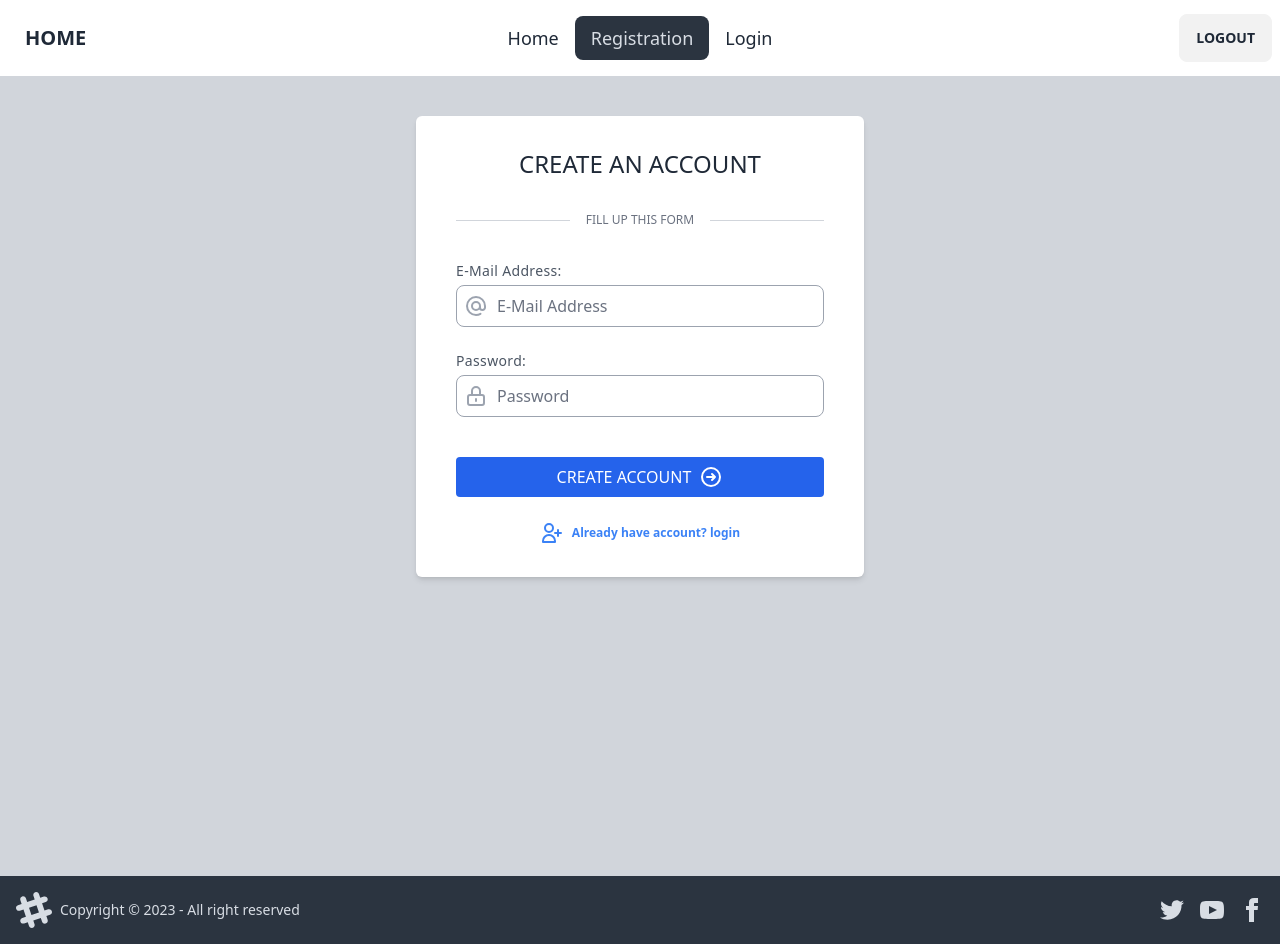
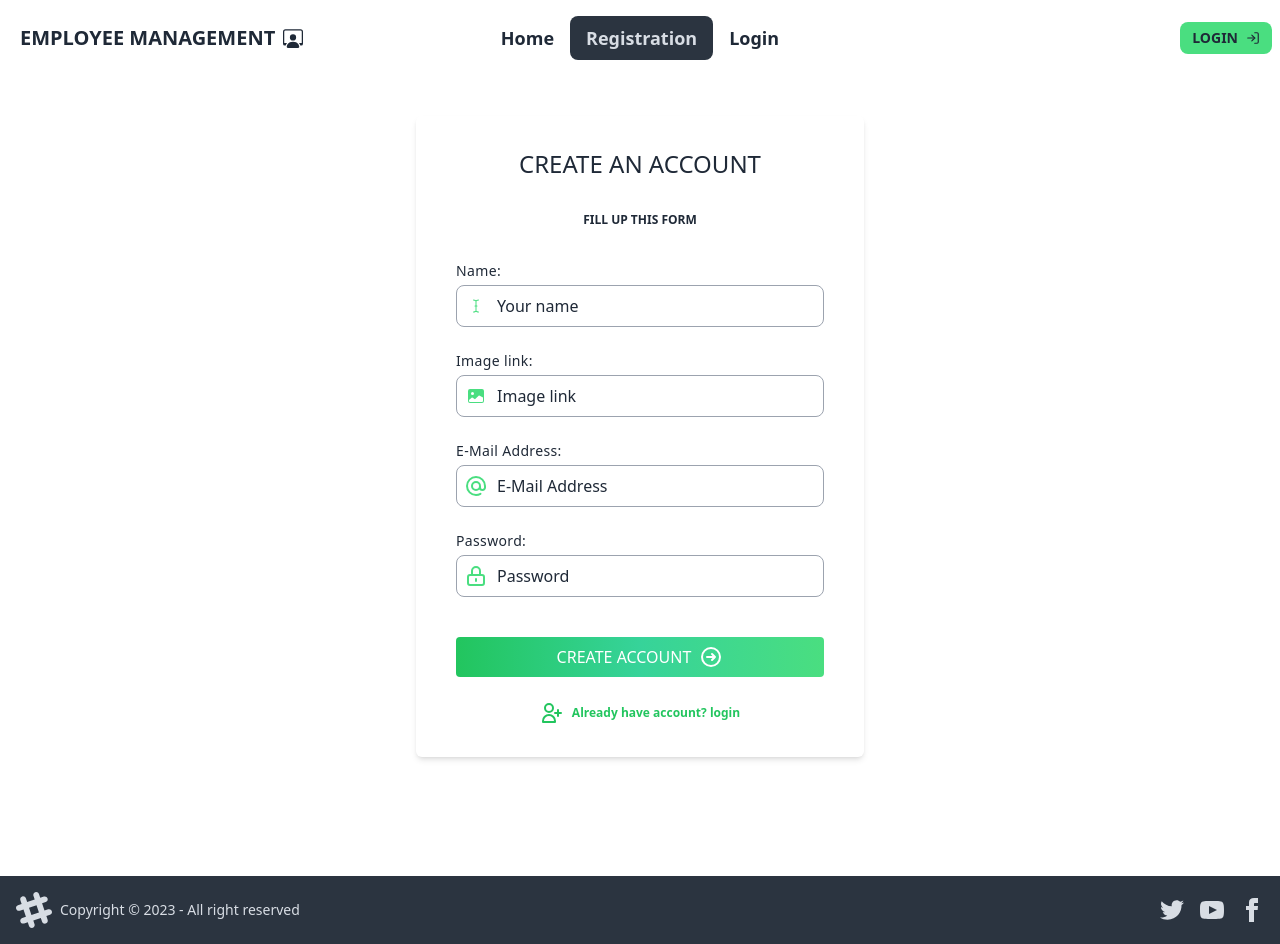
Before and after one commit to sadmanryanriad/Assignment-12-client-ph, a React (Vite) app: page /registration in a window 1280 px wide. Built offline with nearby package versions, Linux system fonts and the light colour scheme; no server answers.

Commit message:
basic login system completed

```diff
--- a/package.json
+++ b/package.json
@@ -10,11 +10,13 @@
     "preview": "vite preview"
   },
   "dependencies": {
+    "firebase": "^10.7.0",
     "localforage": "^1.10.0",
     "match-sorter": "^6.3.1",
     "react": "^18.2.0",
     "react-dom": "^18.2.0",
-    "react-icons": "^4.11.0",
+    "react-hot-toast": "^2.4.1",
+    "react-icons": "^4.12.0",
     "react-router-dom": "^6.16.0",
     "sort-by": "^1.2.0"
   },
--- a/src/Layout/Root.jsx
+++ b/src/Layout/Root.jsx
@@ -1,6 +1,7 @@
-import { Outlet } from 'react-router-dom';
-import Navbar from '../shared/Navbar';
-import Footer from '../shared/Footer';
+import { Outlet } from "react-router-dom";
+import Navbar from "../shared/Navbar";
+import Footer from "../shared/Footer";
+import { Toaster } from "react-hot-toast";
 
 const Root = () => {
   return (
@@ -8,6 +9,7 @@ const Root = () => {
       <Navbar></Navbar>
       <Outlet></Outlet>
       <Footer></Footer>
+      <Toaster position="top-right" reverseOrder={false} />
     </div>
   );
 };
--- a/src/Pages/login/Login.jsx
+++ b/src/Pages/login/Login.jsx
@@ -1,55 +1,62 @@
-import { FaFacebook, FaGoogle } from 'react-icons/fa';
-import { Link } from 'react-router-dom';
+import { useContext } from "react";
+import toast from "react-hot-toast";
+import { Link, useNavigate } from "react-router-dom";
+import { AuthContext } from "../../provider/AuthProvider";
+import SocialLogin from "./SocialLogin";
 
-const handleButton = ()=>{
-    console.log("button clicked");
-}
+const Login = () => {
+  const navigate = useNavigate("/");
+  const { login } = useContext(AuthContext);
 
-const handleSubmit = e =>{
+  const handleLogin = (e) => {
     e.preventDefault();
     const email = e.target.email.value;
     const password = e.target.password.value;
-    console.log(email, password);
-}
+    if (
+      !/^(?=.*[A-Z])(?=.*[!@#$%^&*()_+{}[\]:;<>,.?/~\\-]).{6,}$/.test(password)
+    ) {
+      toast.error(
+        "Password must have 6 character, a capital and a special character."
+      );
+      return;
+    }
 
-const Login = () => {
+    login(email, password)
+      .then(() => {
+        toast.success("log in successful");
+        navigate("/");
+        window.location.reload();
+      })
+      .catch((error) => {
+        toast.error(error.message);
+      });
+  };
 
   return (
-    <div className="min-h-screen flex flex-col items-center justify-top bg-gray-300 md:pt-10">
-      <div className="flex flex-col bg-white shadow-md px-4 sm:px-6 md:px-8 lg:px-10 py-8 rounded-md w-full max-w-md">
+    <div className="min-h-screen flex flex-col items-center justify-top md:pt-10">
+      <div className="flex flex-col dark:bg-slate-500 dark:text-gray-800 shadow-md px-4 sm:px-6 md:px-8 lg:px-10 py-8 rounded-md w-full max-w-md">
         <div className="font-medium self-center text-xl sm:text-2xl uppercase text-gray-800">
           Login To Your Account
         </div>
-        <button onClick={handleButton} className="relative mt-6 border rounded-md py-2 text-sm text-gray-800 bg-gray-100 hover:bg-gray-200">
-          <span className="absolute left-0 top-0 flex items-center justify-center h-full w-10 text-2xl">
-            <FaGoogle></FaGoogle>
-          </span>
-          <span>Login with Google</span>
-        </button>
-        <button onClick={handleButton} className="relative mt-6 border rounded-md py-2 text-sm text-gray-800 bg-gray-100 hover:bg-gray-200">
-          <span className="absolute left-0 top-0 flex items-center justify-center h-full w-10 text-2xl">
-            <FaFacebook></FaFacebook>
-          </span>
-          <span>Login with Facebook</span>
-        </button>
-        <div className="relative mt-10 h-px bg-gray-300">
+        <SocialLogin></SocialLogin>
+        <div className="relative mt-10 h-px ">
           <div className="absolute left-0 top-0 flex justify-center w-full -mt-2">
-            <span className="bg-white px-4 text-xs text-gray-500 uppercase">
+            <span className=" px-4 text-xs text-gray-800 uppercase font-semibold">
               Or Login With Email
             </span>
           </div>
         </div>
         <div className="mt-10">
-          <form onSubmit={handleSubmit}>
+          <form onSubmit={handleLogin}>
             <div className="flex flex-col mb-6">
               <label
                 type="email"
-                className="mb-1 text-xs sm:text-sm tracking-wide text-gray-600"
+                className="mb-1 text-xs sm:text-sm tracking-wide text-gray-800"
               >
                 E-Mail Address:
               </label>
               <div className="relative">
-                <div className="inline-flex items-center justify-center absolute left-0 top-0 h-full w-10 text-gray-400">
+                <div className="inline-flex items-center justify-center absolute left-0 top-0 h-full w-10 text-green-400">
                   <svg
                     className="h-6 w-6"
                     fill="none"
@@ -68,7 +75,7 @@ const Login = () => {
                   type="email"
                   name="email"
                   required
-                  className="text-sm sm:text-base placeholder-gray-500 pl-10 pr-4 rounded-lg border border-gray-400 w-full py-2 focus:outline-none focus:border-blue-400"
+                  className="text-sm sm:text-base placeholder-gray-800 pl-10 pr-4 rounded-lg border border-gray-400 w-full py-2 focus:outline-none focus:border-green-400 dark:bg-slate-400 "
                   placeholder="E-Mail Address"
                 />
               </div>
@@ -76,12 +83,12 @@ const Login = () => {
             <div className="flex flex-col mb-6">
               <label
                 type="password"
-                className="mb-1 text-xs sm:text-sm tracking-wide text-gray-600"
+                className="mb-1 text-xs sm:text-sm tracking-wide text-gray-800"
               >
                 Password:
               </label>
               <div className="relative">
-                <div className="inline-flex items-center justify-center absolute left-0 top-0 h-full w-10 text-gray-400">
+                <div className="inline-flex items-center justify-center absolute left-0 top-0 h-full w-10 text-green-400">
                   <span>
                     <svg
                       className="h-6 w-6"
@@ -102,7 +109,7 @@ const Login = () => {
                   type="password"
                   name="password"
                   required
-                  className="text-sm sm:text-base placeholder-gray-500 pl-10 pr-4 rounded-lg border border-gray-400 w-full py-2 focus:outline-none focus:border-blue-400"
+                  className="text-sm sm:text-base placeholder-gray-800 pl-10 pr-4 rounded-lg border border-gray-400 w-full py-2 focus:outline-none focus:border-green-400 dark:bg-slate-400 "
                   placeholder="Password"
                 />
               </div>
@@ -112,7 +119,7 @@ const Login = () => {
               <div className="flex ml-auto">
                 <a
                   href="#"
-                  className="inline-flex text-xs sm:text-sm text-blue-500 hover:text-blue-700"
+                  className="inline-flex text-xs sm:text-sm text-green-500 hover:text-green-700"
                 >
                   Forgot Your Password?
                 </a>
@@ -122,7 +129,7 @@ const Login = () => {
             <div className="flex w-full">
               <button
                 type="submit"
-                className="flex items-center justify-center focus:outline-none text-white text-sm sm:text-base bg-blue-600 hover:bg-blue-700 rounded py-2 w-full transition duration-150 ease-in"
+                className="flex items-center justify-center focus:outline-none text-white text-sm sm:text-base bg-green-600 hover:bg-green-700 rounded py-2 w-full transition duration-150 ease-in"
               >
                 <span className="mr-2 uppercase">Login</span>
                 <span>
@@ -144,8 +151,8 @@ const Login = () => {
         </div>
         <div className="flex justify-center items-center mt-6">
           <Link
-            to={'/registration'}
-            className="inline-flex items-center font-bold text-blue-500 hover:text-blue-700 text-xs text-center"
+            to={"/registration"}
+            className="inline-flex items-center font-bold text-green-500 hover:text-green-700 text-xs text-center"
           >
             <span>
               <svg
--- /dev/null
+++ b/src/Pages/login/SocialLogin.jsx
@@ -0,0 +1,38 @@
+import { useContext } from "react";
+import { FaGoogle } from "react-icons/fa";
+import toast from "react-hot-toast";
+import { useNavigate } from "react-router-dom";
+import { AuthContext } from "../../provider/AuthProvider";
+
+const SocialLogin = () => {
+  const { googleLogin } = useContext(AuthContext);
+
+  const navigate = useNavigate();
+
+  const handleButton = () => {
+    googleLogin()
+      .then(() => {
+        toast.success("logged in successfully");
+        navigate("/");
+        window.location.reload();
+      })
+      .catch((error) => {
+        toast.success(error.message);
+        console.log(error.message);
+      });
+  };
+
+  return (
+    <button
+      onClick={handleButton}
+      className="relative mt-6 border rounded-md py-2 text-sm text-gray-800 bg-gray-100 dark:bg-slate-400 dark:text-gray-800 dark:hover:bg-slate-200 hover:bg-gray-200"
+    >
+      <span className="absolute left-0 top-0 flex items-center justify-center h-full w-10 text-2xl">
+        <FaGoogle></FaGoogle>
+      </span>
+      <span>Login with Google</span>
+    </button>
+  );
+};
+
+export default SocialLogin;
--- a/src/Pages/registration/Registration.jsx
+++ b/src/Pages/registration/Registration.jsx
@@ -1,39 +1,105 @@
-import { Link } from 'react-router-dom';
+import { useContext } from "react";
+import { Link, useNavigate } from "react-router-dom";
+import { BsCursorText, BsImageFill } from "react-icons/bs";
+import { AuthContext } from "../../provider/AuthProvider";
+import toast from "react-hot-toast";
 
 const Registration = () => {
-
+  const { createUser, handleUpdateProfile } = useContext(AuthContext);
+  const navigate = useNavigate();
 
   const handleSubmit = (e) => {
     e.preventDefault();
+    const name = e.target.name.value;
+    const image = e.target.image.value;
     const email = e.target.email.value;
     const password = e.target.password.value;
-    console.log(email, password);
+    if (
+      !/^(?=.*[A-Z])(?=.*[!@#$%^&*()_+{}[\]:;<>,.?/~\\-]).{6,}$/.test(password)
+    ) {
+      toast.error(
+        "Password must have 6 character, a capital and a special character."
+      );
+      return;
+    }
+    createUser(email, password)
+      .then(() => {
+        handleUpdateProfile(name, image);
+        toast.success("user created successfully!");
+        navigate("/");
+        window.location.reload();
+      })
+      .catch((error) => {
+        toast.error(error);
+        console.log(error.message);
+      });
   };
 
   return (
-    <div className="min-h-screen flex flex-col items-center justify-top bg-gray-300 md:pt-10">
-      <div className="flex flex-col bg-white shadow-md px-4 sm:px-6 md:px-8 lg:px-10 py-8 rounded-md w-full max-w-md">
-        <div className="font-medium self-center text-xl sm:text-2xl uppercase text-gray-800">
+    <div className="min-h-screen flex flex-col items-center justify-top  md:pt-10 ">
+      <div className="flex flex-col dark:bg-slate-500 dark:text-gray-800 shadow-md px-4 sm:px-6 md:px-8 lg:px-10 py-8 rounded-md w-full max-w-md">
+        <div className="font-medium self-center text-xl sm:text-2xl uppercase ">
           Create an Account
         </div>
-        <div className="relative mt-10 h-px bg-gray-300">
+        <div className="relative mt-10 h-px ">
           <div className="absolute left-0 top-0 flex justify-center w-full -mt-2">
-            <span className="bg-white px-4 text-xs text-gray-500 uppercase">
+            <span className=" px-4 text-xs text-gray-800 uppercase font-semibold">
               fill up this form
             </span>
           </div>
         </div>
         <div className="mt-10">
           <form onSubmit={handleSubmit}>
+            {/* input */}
+            <div className="flex flex-col mb-6">
+              <label
+                type="text"
+                className="mb-1 text-xs sm:text-sm tracking-wide text-gray-800"
+              >
+                Name:
+              </label>
+              <div className="relative">
+                <div className="inline-flex items-center justify-center absolute left-0 top-0 h-full w-10 text-green-400">
+                  <BsCursorText></BsCursorText>
+                </div>
+
+                <input
+                  type="text"
+                  name="name"
+                  className="text-sm sm:text-base placeholder-gray-800 pl-10 pr-4 rounded-lg border border-gray-400 w-full py-2 focus:outline-none focus:border-green-400  dark:bg-slate-400 "
+                  placeholder="Your name"
+                />
+              </div>
+            </div>
+            <div className="flex flex-col mb-6">
+              <label
+                type="text"
+                className="mb-1 text-xs sm:text-sm tracking-wide text-gray-800"
+              >
+                Image link:
+              </label>
+              <div className="relative">
+                <div className="inline-flex items-center justify-center absolute left-0 top-0 h-full w-10 text-green-400">
+                  <BsImageFill></BsImageFill>
+                </div>
+
+                <input
+                  type="text"
+                  name="image"
+                  className="text-sm sm:text-base placeholder-gray-800 pl-10 pr-4 rounded-lg border border-gray-400 w-full py-2 focus:outline-none focus:border-green-400  dark:bg-slate-400 "
+                  placeholder="Image link"
+                />
+              </div>
+            </div>
             <div className="flex flex-col mb-6">
               <label
                 type="email"
-                className="mb-1 text-xs sm:text-sm tracking-wide text-gray-600"
+                className="mb-1 text-xs sm:text-sm tracking-wide text-gray-800"
               >
                 E-Mail Address:
               </label>
               <div className="relative">
-                <div className="inline-flex items-center justify-center absolute left-0 top-0 h-full w-10 text-gray-400">
+                <div className="inline-flex items-center justify-center absolute left-0 top-0 h-full w-10 text-green-400">
                   <svg
                     className="h-6 w-6"
                     fill="none"
@@ -52,7 +118,7 @@ const Registration = () => {
                   type="email"
                   name="email"
                   required
-                  className="text-sm sm:text-base placeholder-gray-500 pl-10 pr-4 rounded-lg border border-gray-400 w-full py-2 focus:outline-none focus:border-blue-400"
+                  className="text-sm sm:text-base placeholder-gray-800 pl-10 pr-4 rounded-lg border border-gray-400 w-full py-2 focus:outline-none focus:border-green-400  dark:bg-slate-400 "
                   placeholder="E-Mail Address"
                 />
               </div>
@@ -60,12 +126,12 @@ const Registration = () => {
             <div className="flex flex-col mb-6">
               <label
                 type="password"
-                className="mb-1 text-xs sm:text-sm tracking-wide text-gray-600"
+                className="mb-1 text-xs sm:text-sm tracking-wide text-gray-800"
               >
                 Password:
               </label>
               <div className="relative">
-                <div className="inline-flex items-center justify-center absolute left-0 top-0 h-full w-10 text-gray-400">
+                <div className="inline-flex items-center justify-center absolute left-0 top-0 h-full w-10 text-green-400">
                   <span>
                     <svg
                       className="h-6 w-6"
@@ -86,7 +152,7 @@ const Registration = () => {
                   type="password"
                   name="password"
                   required
-                  className="text-sm sm:text-base placeholder-gray-500 pl-10 pr-4 rounded-lg border border-gray-400 w-full py-2 focus:outline-none focus:border-blue-400"
+                  className="text-sm sm:text-base placeholder-gray-800 pl-10 pr-4 rounded-lg border border-gray-400 w-full py-2 focus:outline-none focus:border-green-400  dark:bg-slate-400 "
                   placeholder="Password"
                 />
               </div>
@@ -95,7 +161,7 @@ const Registration = () => {
             <div className="flex w-full mt-10">
               <button
                 type="submit"
-                className="flex items-center justify-center focus:outline-none text-white text-sm sm:text-base bg-blue-600 hover:bg-blue-700 rounded py-2 w-full transition duration-150 ease-in"
+                className="flex items-center justify-center focus:outline-none text-white text-sm sm:text-base bg-gradient-to-r from-green-500 via-success to-green-400 hover:text-black rounded py-2 w-full transition duration-150 ease-in"
               >
                 <span className="mr-2 uppercase">Create Account</span>
                 <span>
@@ -116,9 +182,9 @@ const Registration = () => {
           </form>
         </div>
         <div className="flex justify-center items-center mt-6">
-        <Link
-            to={'/login'}
-            className="inline-flex items-center font-bold text-blue-500 hover:text-blue-700 text-xs text-center"
+          <Link
+            to={"/login"}
+            className="inline-flex items-center font-bold text-green-500 hover:text-green-700 text-xs text-center"
           >
             <span>
               <svg
--- /dev/null
+++ b/src/firebase/firebase.config.js
@@ -0,0 +1,20 @@
+// Import the functions you need from the SDKs you need
+import { initializeApp } from "firebase/app";
+import { getAuth } from "firebase/auth";
+// TODO: Add SDKs for Firebase products that you want to use
+// https://firebase.google.com/docs/web/setup#available-libraries
+
+// Your web app's Firebase configuration
+const firebaseConfig = {
+apiKey: import.meta.env.VITE_APIKEY,
+authDomain: import.meta.env.VITE_AUTHDOMAIN,
+projectId: import.meta.env.VITE_PROJECTID,
+storageBucket: import.meta.env.VITE_STORAGEBUCKET,
+messagingSenderId: import.meta.env.VITE_MESSAGINGSENDERID,
+appId: import.meta.env.VITE_APPID,
+};
+
+// Initialize Firebase
+const app = initializeApp(firebaseConfig);
+
+export const auth = getAuth(app);
--- /dev/null
+++ b/src/provider/AuthProvider.jsx
@@ -0,0 +1,70 @@
+/* eslint-disable react/prop-types */
+import { createContext, useEffect, useState } from "react";
+import {
+  GoogleAuthProvider,
+  createUserWithEmailAndPassword,
+  onAuthStateChanged,
+  signInWithEmailAndPassword,
+  signInWithPopup,
+  signOut,
+  updateProfile,
+} from "firebase/auth";
+import toast from "react-hot-toast";
+import { auth } from "../firebase/firebase.config";
+
+export const AuthContext = createContext();
+
+const googleProvider = new GoogleAuthProvider();
+
+const AuthProvider = ({ children }) => {
+  const [user, setUser] = useState({});
+  const [loading, setLoading] = useState(true);
+
+  const googleLogin = () => {
+    setLoading(true);
+    return signInWithPopup(auth, googleProvider);
+  };
+  const createUser = (email, password) => {
+    setLoading(true);
+    return createUserWithEmailAndPassword(auth, email, password);
+  };
+  const handleUpdateProfile = (name, image) => {
+    updateProfile(auth.currentUser, {
+      displayName: name,
+      photoURL: image,
+    });
+  };
+  const login = (email, password) => {
+    setLoading(true);
+    return signInWithEmailAndPassword(auth, email, password);
+  };
+  const logout = () => {
+    toast.success("Log out successful");
+    return signOut(auth);
+  };
+
+  const authInfo = {
+    user,
+    loading,
+    googleLogin,
+    createUser,
+    handleUpdateProfile,
+    login,
+    logout,
+  };
+
+  useEffect(() => {
+    const unSubscribe = onAuthStateChanged(auth, (currentUser) => {
+      setUser(currentUser);
+      setLoading(false);
+    });
+
+    return () => unSubscribe();
+  }, []);
+
+  return (
+    <AuthContext.Provider value={authInfo}>{children}</AuthContext.Provider>
+  );
+};
+
+export default AuthProvider;
--- a/src/shared/Navbar.jsx
+++ b/src/shared/Navbar.jsx
@@ -1,4 +1,8 @@
+import { useContext } from "react";
 import { Link, NavLink } from "react-router-dom";
+import { FiLogIn } from "react-icons/fi";
+import { BsPersonWorkspace } from "react-icons/bs";
+import { AuthContext } from "../provider/AuthProvider";
 
 const menu = (
   <>
@@ -36,11 +40,14 @@ const menu = (
 );
 
 const Navbar = () => {
+
+  const { user, logout } = useContext(AuthContext);
+
   return (
-    <div className="navbar bg-base-100">
+    <div className="navbar">
       <div className="navbar-start">
         <div className="dropdown">
-          <label tabIndex={0} className="btn btn-ghost lg:hidden">
+          <label tabIndex={0} className="btn btn-sm btn-ghost lg:hidden">
             <svg
               xmlns="http://www.w3.org/2000/svg"
               className="h-5 w-5"
@@ -58,20 +65,59 @@ const Navbar = () => {
           </label>
           <ul
             tabIndex={0}
-            className="menu menu-sm dropdown-content mt-3 z-[1] p-2 shadow bg-base-100 rounded-box w-52"
+            className="menu menu-sm dropdown-content mt-3 z-[1] p-2 shadow bg-base-100 rounded-box w-52 font-semibold"
           >
             {menu}
           </ul>
         </div>
-        <Link to={"/"} className="btn btn-ghost normal-case text-xl">
-          HOME
+        <Link to={"/"} className=" normal-case text-xl">
+          <div className="flex gap-2 items-center font-semibold pl-3 uppercase">
+            Employee Management <BsPersonWorkspace></BsPersonWorkspace>
+          </div>
         </Link>
       </div>
       <div className="navbar-center hidden lg:flex">
-        <ul className="menu menu-horizontal px-1 text-lg">{menu}</ul>
+        <ul className="menu menu-horizontal px-1 text-lg font-semibold">
+          {menu}
+        </ul>
       </div>
       <div className="navbar-end">
-        <a className="btn">Logout</a>
+        {user?.email ? (
+          <div className="dropdown dropdown-end">
+            <label tabIndex={0} className="btn btn-ghost btn-circle avatar">
+              <div className="w-10 rounded-full">
+                <img src={user.photoURL} />
+              </div>
+            </label>
+            <ul
+              tabIndex={0}
+              className="menu menu-sm dropdown-content mt-3 z-[1] p-2 shadow bg-base-100 rounded-box w-52"
+            >
+              <li>
+                <button className="btn btn-sm text-green-600 btn-ghost">
+                  {user.displayName}
+                </button>
+              </li>
+              <li>
+                <button
+                  className="btn-warning bg-green-400 hover:text-white text-lg"
+                  onClick={logout}
+                >
+                  Logout
+                </button>
+              </li>
+            </ul>
+          </div>
+        ) : (
+          <Link to="/login">
+            <button className="btn border-none btn-xs md:btn-sm bg-green-400">
+              Login
+              <span>
+                <FiLogIn></FiLogIn>
+              </span>
+            </button>
+          </Link>
+        )}
       </div>
     </div>
   );
```
Also changed, not shown: src/main.jsx (+11 -8 lines), 2 other files (tests, documents, lock files or other folders). Lines whose indentation alone changed are shown as unchanged.
